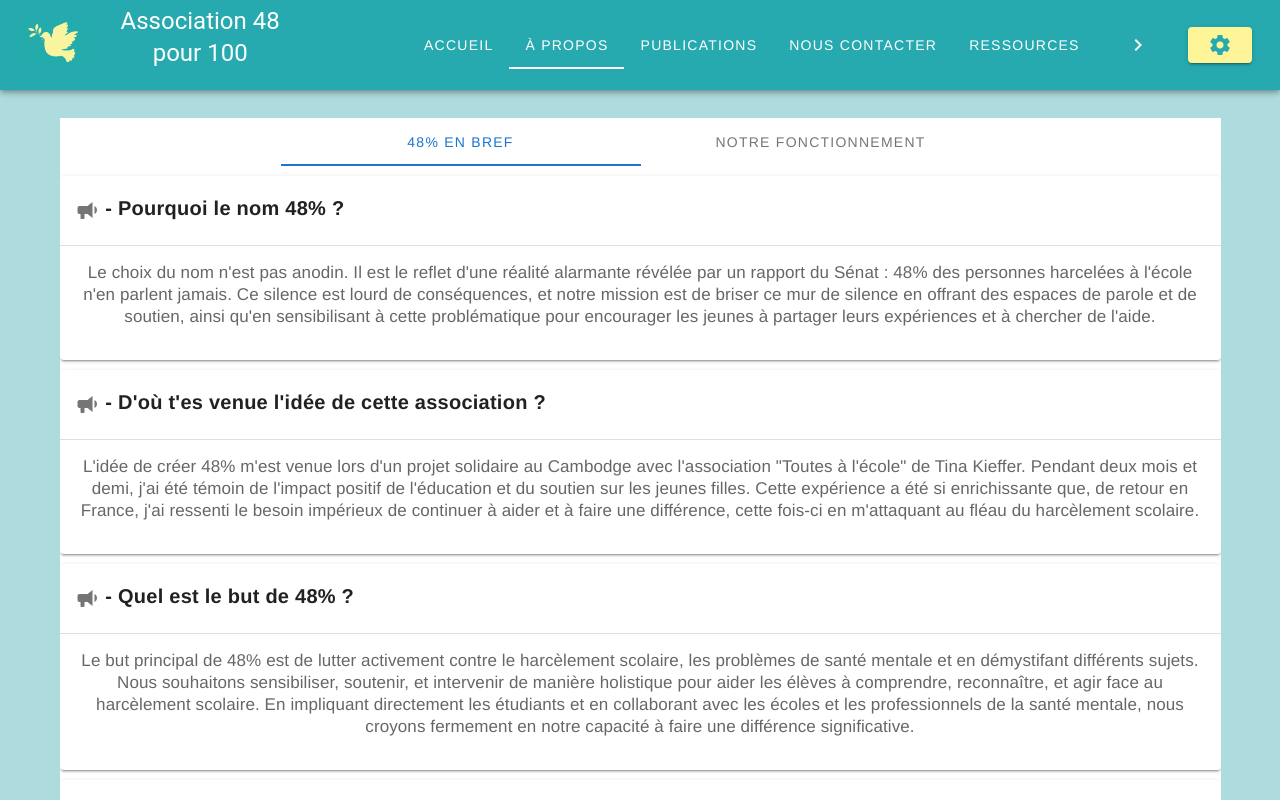
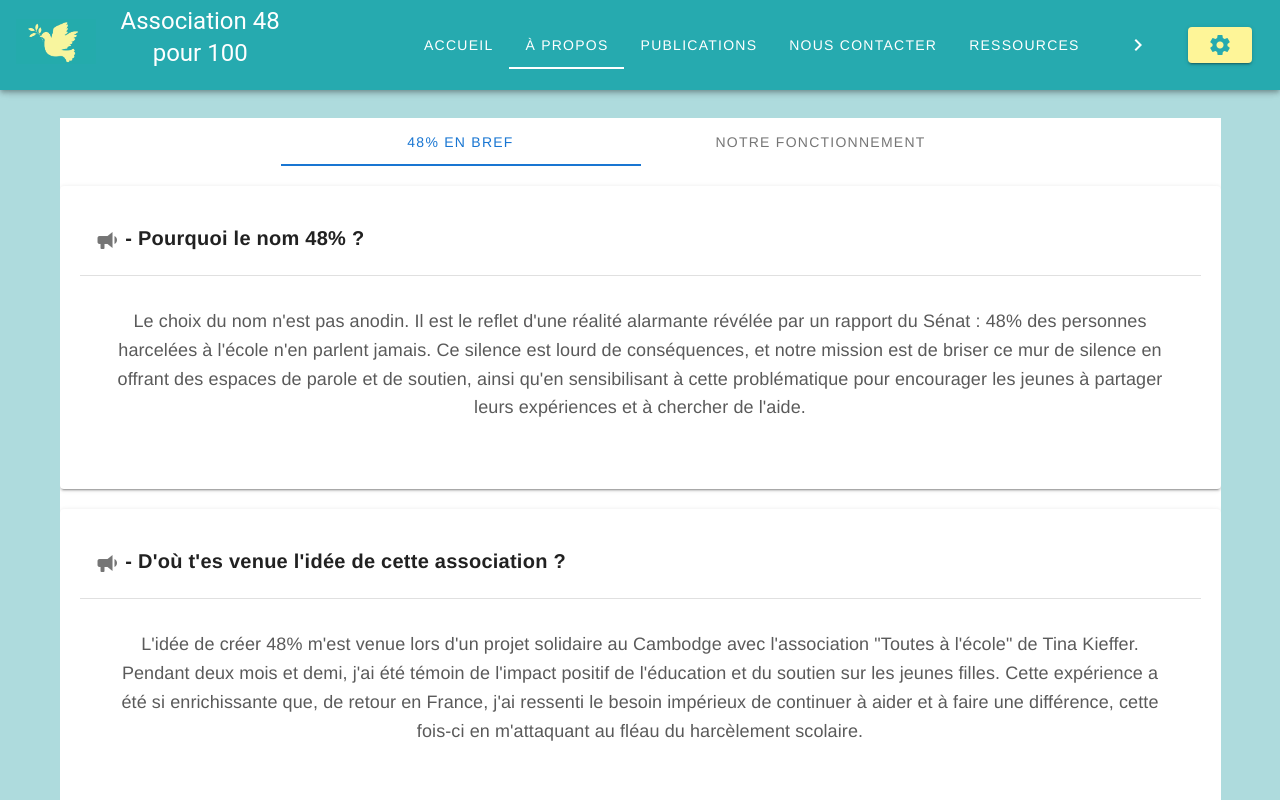
Before and after one commit to timolef/48_front, a Vue app: page /about in a window 1280 px wide. Shown: the top 800 px of the page. Built offline with nearby package versions, Linux system fonts and the light colour scheme.

Commit message:
css about

```diff
--- a/src/components/AboutPage.vue
+++ b/src/components/AboutPage.vue
@@ -108,7 +108,11 @@ export default {
 
 <style scoped>
 .card {
-  margin-top: 10px;
+  margin-top: 20px;
+  padding: 20px;
+  box-shadow: 0 4px 8px rgba(0, 0, 0, 0.1);
+  border-radius: 8px;
+  transition: box-shadow 0.3s ease-in-out;
 
 }
 .headline {
@@ -128,8 +132,11 @@ export default {
   margin-bottom: 10px;
 
 }
-.category-content {
-  font-size: 17px;
-  font-family: Helvetica, Verdana, sans-serif;
+.category-content {font-size: 18px;
+  line-height: 1.6;
+  font-family: "Helvetica Neue", Arial, sans-serif;
+  color: #5a5a5a;
+  padding: 15px;
+  border-radius: 4px;
 }
 </style>
```
